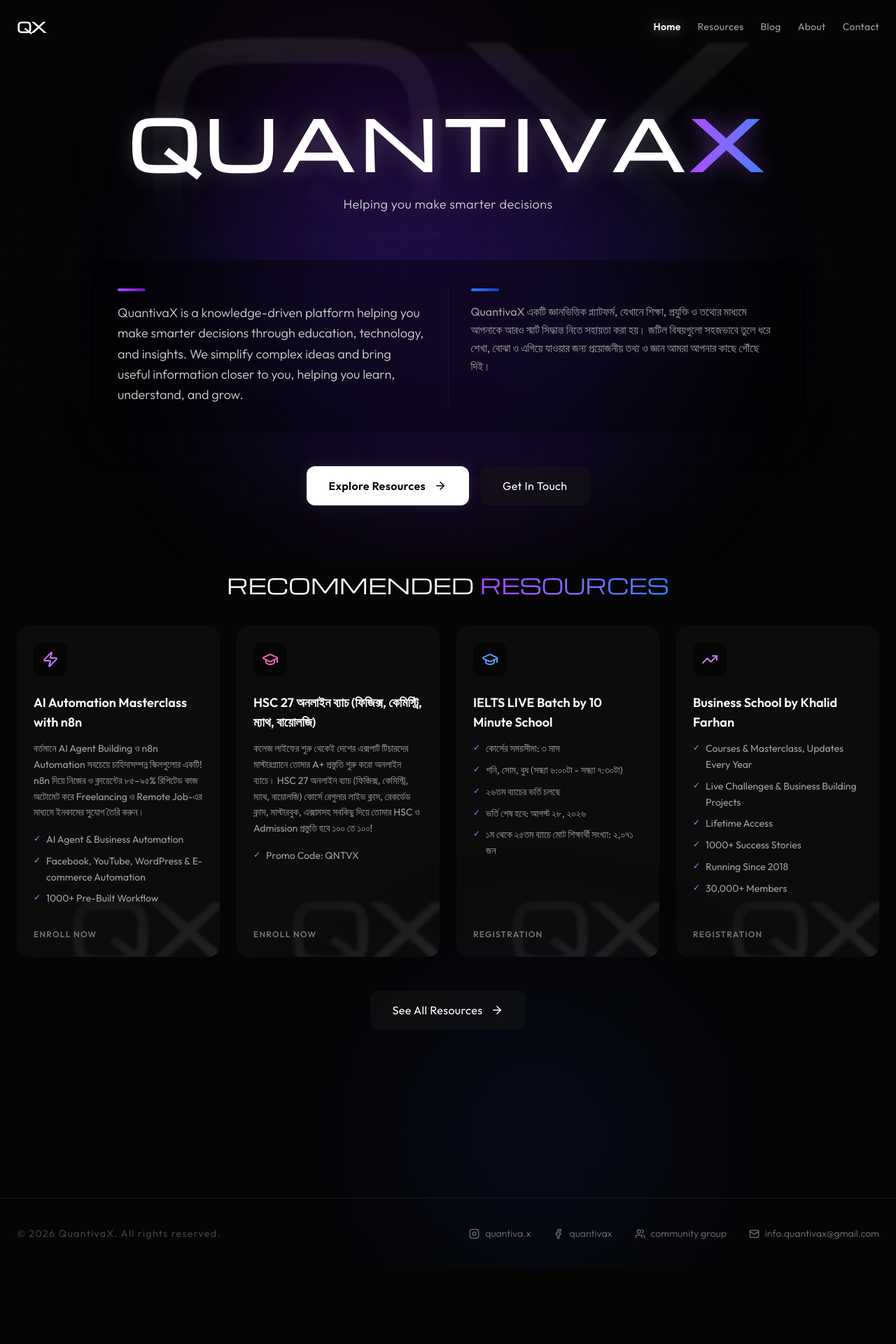
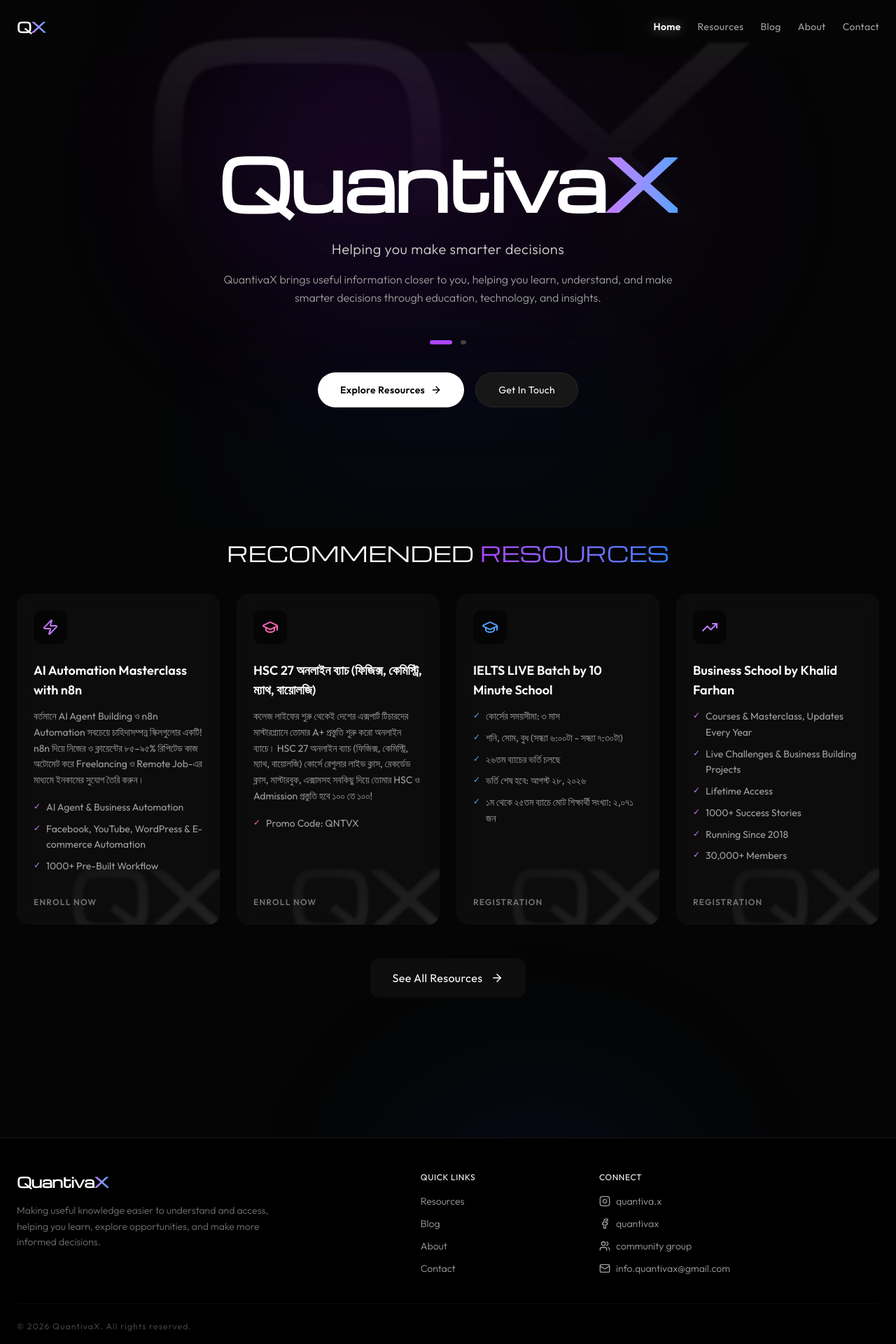
Before and after one commit to syedirfanx/quantiva-x, a React (Vite) app: page / in a window 1280 px wide. Shown: the top 1920 px of the page at 70% size. Before the commit the page ends 1812 px from the top, so only its background shows below. Built offline with nearby package versions, Linux system fonts and the light colour scheme; a web font is replaced by a local one.

Commit message:
Update site

```diff
--- a/src/components/Footer.tsx
+++ b/src/components/Footer.tsx
@@ -1,48 +1,72 @@
+import { Link } from 'react-router-dom';
 import { Instagram, Facebook, Mail, Users } from 'lucide-react';
 
 export default function Footer() {
   return (
-    <footer className="py-10 border-t border-neutral-900 mt-10 md:mt-20 relative z-10">
-      <div className="max-w-7xl mx-auto px-4 sm:px-6 flex flex-col md:flex-row items-center justify-between gap-8">
-        <p className="text-neutral-600 text-xs sm:text-sm tracking-widest font-light order-2 md:order-1">
-          © {new Date().getFullYear()} QuantivaX. All rights reserved.
-        </p>
+    <footer className="py-12 border-t border-neutral-900 mt-10 relative z-10 bg-black">
+      <div className="max-w-7xl mx-auto px-4 sm:px-6">
+        <div className="grid grid-cols-1 md:grid-cols-3 gap-8 md:gap-4 mb-10">
+          {/* Logo & Description */}
+          <div className="flex flex-col items-start space-y-4">
+            <Link to="/" className="text-white font-michroma text-xl font-bold tracking-tight">
+              Quantiva<span className="text-transparent bg-clip-text bg-gradient-to-r from-purple-400 to-blue-400">X</span>
+            </Link>
+            <p className="text-neutral-500 text-sm font-light max-w-sm leading-relaxed">
+              Making useful knowledge easier to understand and access, helping you learn, explore opportunities, and make more informed decisions.
+            </p>
+          </div>
 
-        <div className="flex flex-wrap items-center justify-center gap-6 md:gap-8 order-1 md:order-2">
-          <a
-            href="https://www.instagram.com/quantiva.x/"
-            target="_blank"
-            rel="noreferrer"
-            className="flex items-center space-x-2 text-neutral-500 hover:text-white transition-colors text-sm font-light lowercase group"
-          >
-            <Instagram size={15} className="group-hover:scale-110 transition-transform" />
-            <span>quantiva.x</span>
-          </a>
-          <a
-            href="https://facebook.com/quantivax"
-            target="_blank"
-            rel="noreferrer"
-            className="flex items-center space-x-2 text-neutral-500 hover:text-white transition-colors text-sm font-light lowercase group"
-          >
-            <Facebook size={15} className="group-hover:scale-110 transition-transform" />
-            <span>quantivax</span>
-          </a>
-          <a
-            href="https://www.facebook.com/groups/aicryptospacescience"
-            target="_blank"
-            rel="noreferrer"
-            className="flex items-center space-x-2 text-neutral-500 hover:text-white transition-colors text-sm font-light lowercase group"
-          >
-            <Users size={15} className="group-hover:scale-110 transition-transform" />
-            <span>community group</span>
-          </a>
-          <a
-            href="mailto:info.quantivax@gmail.com"
-            className="flex items-center space-x-2 text-neutral-500 hover:text-white transition-colors text-sm font-light lowercase group"
-          >
-            <Mail size={15} className="group-hover:scale-110 transition-transform" />
-            <span>info.quantivax@gmail.com</span>
-          </a>
+          {/* Quick Links */}
+          <div className="flex flex-col space-y-4 md:items-center">
+            <div className="w-full md:w-auto">
+              <h3 className="text-white font-medium mb-4 tracking-wider text-xs uppercase">Quick Links</h3>
+              <ul className="space-y-3">
+                <li><Link to="/resources" className="text-neutral-400 hover:text-white transition-colors text-sm font-light block">Resources</Link></li>
+                <li><Link to="/blog" className="text-neutral-400 hover:text-white transition-colors text-sm font-light block">Blog</Link></li>
+                <li><Link to="/about" className="text-neutral-400 hover:text-white transition-colors text-sm font-light block">About</Link></li>
+                <li><Link to="/contact" className="text-neutral-400 hover:text-white transition-colors text-sm font-light block">Contact</Link></li>
+              </ul>
+            </div>
+          </div>
+
+          {/* Socials & Contact */}
+          <div className="flex flex-col space-y-4">
+            <div className="w-full md:w-auto">
+              <h3 className="text-white font-medium mb-4 tracking-wider text-xs uppercase">Connect</h3>
+              <ul className="space-y-3 flex flex-col">
+                <li>
+                  <a href="https://www.instagram.com/quantiva.x/" target="_blank" rel="noreferrer" className="flex items-center space-x-2 text-neutral-400 hover:text-white transition-colors text-sm font-light group">
+                    <span><Instagram size={16} className="group-hover:scale-110 transition-transform" /></span>
+                    <span>quantiva.x</span>
+                  </a>
+                </li>
+                <li>
+                  <a href="https://facebook.com/quantivax" target="_blank" rel="noreferrer" className="flex items-center space-x-2 text-neutral-400 hover:text-white transition-colors text-sm font-light group">
+                    <span><Facebook size={16} className="group-hover:scale-110 transition-transform" /></span>
+                    <span>quantivax</span>
+                  </a>
+                </li>
+                <li>
+                  <a href="https://www.facebook.com/groups/aicryptospacescience" target="_blank" rel="noreferrer" className="flex items-center space-x-2 text-neutral-400 hover:text-white transition-colors text-sm font-light group">
+                    <span><Users size={16} className="group-hover:scale-110 transition-transform" /></span>
+                    <span>community group</span>
+                  </a>
+                </li>
+                <li>
+                  <a href="mailto:info.quantivax@gmail.com" className="flex items-center space-x-2 text-neutral-400 hover:text-white transition-colors text-sm font-light group">
+                    <span><Mail size={16} className="group-hover:scale-110 transition-transform" /></span>
+                    <span>info.quantivax@gmail.com</span>
+                  </a>
+                </li>
+              </ul>
+            </div>
+          </div>
+        </div>
+
+        <div className="pt-6 border-t border-neutral-900/50 flex flex-col md:flex-row items-center justify-between gap-4">
+          <p className="text-neutral-600 text-xs tracking-widest font-light text-center md:text-left">
+            © {new Date().getFullYear()} QuantivaX. All rights reserved.
+          </p>
         </div>
       </div>
     </footer>
--- a/src/components/Hero.tsx
+++ b/src/components/Hero.tsx
@@ -1,88 +1,96 @@
 import { useState, useEffect } from "react";
 import { Link } from "react-router-dom";
 import { motion, AnimatePresence } from "motion/react";
-import { ArrowRight } from "lucide-react";
+import { ArrowRight, Sparkles } from "lucide-react";
 
 export default function Hero() {
-  const [taglineIndex, setTaglineIndex] = useState(0);
+  const [slideIndex, setSlideIndex] = useState(0);
 
-  const taglines = [
-    "Helping you make smarter decisions",
-    "যুগোপযোগী সিদ্ধান্তে আপনার বিশ্বস্ত সহযোগী"
+  const slides = [
+    {
+      tagline: "Helping you make smarter decisions",
+      description: "QuantivaX brings useful information closer to you, helping you learn, understand, and make smarter decisions through education, technology, and insights."
+    },
+    {
+      tagline: "যুগোপযোগী সিদ্ধান্তে আপনার বিশ্বস্ত সহযোগী",
+      description: "QuantivaX আপনাকে প্রয়োজনীয় জ্ঞান ও তথ্যের সঙ্গে যুক্ত রাখে, যা আপনাকে নতুন কিছু শিখতে, বিষয়গুলো গভীরভাবে বুঝতে এবং জীবনের নানা ক্ষেত্রে আরও সচেতন ও স্মার্ট সিদ্ধান্ত নিতে সাহায্য করে।"
+    }
   ];
 
   useEffect(() => {
     const interval = setInterval(() => {
-      setTaglineIndex((current) => (current + 1) % taglines.length);
-    }, 9000);
+      setSlideIndex((current) => (current + 1) % slides.length);
+    }, 10000); // Increased stay time to 10 seconds
     return () => clearInterval(interval);
-  }, []);
+  }, [slides.length]);
 
   return (
-    <section className="relative min-h-[85vh] flex flex-col justify-center items-center px-4 sm:px-6 py-20 overflow-hidden">
+    <section className="relative min-h-[85vh] flex items-center px-6 sm:px-12 md:px-20 lg:px-32 pt-10 pb-20 overflow-hidden">
 
-      {/* Modern Background Effects */}
+      {/* Minimal Background Effects */}
       <div className="absolute inset-0 -z-10 flex items-center justify-center overflow-hidden">
-        <div className="absolute top-1/2 left-1/2 -translate-x-1/2 -translate-y-1/2 w-[300px] md:w-[600px] h-[300px] md:h-[600px] bg-purple-600/15 rounded-full blur-[100px] md:blur-[120px]"></div>
-        <div className="absolute top-1/2 left-1/2 -translate-x-1/2 -translate-y-1/2 w-[400px] md:w-[800px] h-[200px] md:h-[400px] bg-blue-600/10 rounded-full blur-[100px] md:blur-[120px]"></div>
-        <div className="absolute inset-0 bg-[linear-gradient(rgba(255,255,255,0.02)_1px,transparent_1px),linear-gradient(90deg,rgba(255,255,255,0.02)_1px,transparent_1px)] bg-[size:32px_32px] [mask-image:radial-gradient(ellipse_60%_60%_at_50%_50%,#000_10%,transparent_100%)]"></div>
+        <div className="absolute top-0 left-1/2 -translate-x-1/2 w-[800px] h-[400px] bg-purple-600/10 rounded-full blur-[120px] opacity-50"></div>
+        <div className="absolute bottom-0 left-1/2 -translate-x-1/2 w-[600px] h-[300px] bg-blue-600/10 rounded-full blur-[100px] opacity-50"></div>
+        <div className="absolute inset-0 bg-[linear-gradient(rgba(255,255,255,0.01)_1px,transparent_1px),linear-gradient(90deg,rgba(255,255,255,0.01)_1px,transparent_1px)] bg-[size:40px_40px] [mask-image:radial-gradient(ellipse_80%_50%_at_50%_0%,#000_20%,transparent_100%)]"></div>
       </div>
 
+      <div className="max-w-4xl mx-auto w-full flex flex-col items-center text-center relative z-10">
+        {/* Main Content */}
+        <div className="flex flex-col items-center text-center w-full">
           {/* Main Heading */}
           <motion.h1
             initial={{ opacity: 0, y: 20 }}
             animate={{ opacity: 1, y: 0 }}
             transition={{ delay: 0.1 }}
-        className="text-4xl sm:text-6xl md:text-8xl font-michroma font-bold tracking-widest mb-6 flex items-center justify-center relative z-10"
+            className="text-6xl sm:text-7xl md:text-8xl lg:text-[100px] font-michroma font-bold tracking-tight mb-8 flex items-center justify-center"
           >
-        <span className="text-white drop-shadow-[0_0_15px_rgba(255,255,255,0.2)]">QUANTIVA</span>
-        <span className="text-transparent bg-clip-text bg-gradient-to-r from-purple-500 to-blue-500 drop-shadow-[0_0_15px_rgba(168,85,247,0.5)]">X</span>
+            <span className="text-white">Quantiva</span>
+            <span className="text-transparent bg-clip-text bg-gradient-to-r from-purple-400 to-blue-400">X</span>
           </motion.h1>
 
-      {/* Animated Tagline */}
+          {/* Slide Content (Tagline + Description) */}
           <motion.div
             initial={{ opacity: 0 }}
             animate={{ opacity: 1 }}
             transition={{ delay: 0.2 }}
-        className="h-6 sm:h-8 mb-12 sm:mb-16 flex justify-center items-center overflow-hidden relative z-10"
+            className="relative min-h-[140px] sm:min-h-[120px] mb-6 w-full max-w-2xl mx-auto"
           >
             <AnimatePresence mode="wait">
               <motion.div
-            key={taglineIndex}
+                key={slideIndex}
                 initial={{ opacity: 0, y: 15 }}
                 animate={{ opacity: 1, y: 0 }}
                 exit={{ opacity: 0, y: -15 }}
-            transition={{ duration: 0.5, ease: "easeInOut" }}
-            className={`text-sm sm:text-lg font-light tracking-wide text-neutral-300`}
+                transition={{ duration: 0.4, ease: "easeInOut" }}
+                className="absolute inset-0"
               >
-            {taglines[taglineIndex]}
+                <div className="text-base sm:text-xl font-light tracking-wide text-neutral-300 mb-4">
+                  {slides[slideIndex].tagline}
+                </div>
+                <p className="text-sm sm:text-base font-light text-neutral-400 leading-relaxed">
+                  {slides[slideIndex].description}
+                </p>
               </motion.div>
             </AnimatePresence>
           </motion.div>
 
-      {/* Modern Glassmorphism Description Card */}
+          {/* Dots Navigation */}
           <motion.div
-        initial={{ opacity: 0, y: 20 }}
-        animate={{ opacity: 1, y: 0 }}
+            initial={{ opacity: 0 }}
+            animate={{ opacity: 1 }}
             transition={{ delay: 0.3 }}
-        className="flex flex-col md:flex-row gap-8 max-w-5xl w-full text-left items-start relative z-10 p-6 sm:p-10 rounded-[2rem] bg-black/40 backdrop-blur-xl shadow-2xl"
+            className="flex items-center justify-center gap-3 mb-10"
           >
-        <div className="flex-1 space-y-4">
-          <div className="w-10 h-1 rounded-full bg-gradient-to-r from-purple-500 to-purple-800"></div>
-          <p className="text-sm sm:text-base md:text-lg font-light text-neutral-300 leading-relaxed">
-            QuantivaX is a knowledge-driven platform helping you make smarter decisions through education, technology, and insights. We simplify complex ideas and bring useful information closer to you, helping you learn, understand, and grow.
-          </p>
-        </div>
-
-        <div className="hidden md:block w-[1px] self-stretch bg-neutral-800/60"></div>
-        <div className="block md:hidden h-[1px] w-full bg-neutral-800/60"></div>
-
-        <div className="flex-1 space-y-4">
-          <div className="w-10 h-1 rounded-full bg-gradient-to-r from-blue-500 to-blue-800"></div>
-          <p className="text-sm sm:text-base text-neutral-400 leading-relaxed">
-            QuantivaX একটি জ্ঞানভিত্তিক প্ল্যাটফর্ম, যেখানে শিক্ষা, প্রযুক্তি ও তথ্যের মাধ্যমে আপনাকে আরও স্মার্ট সিদ্ধান্ত নিতে সহায়তা করা হয়। জটিল বিষয়গুলো সহজভাবে তুলে ধরে শেখা, বোঝা ও এগিয়ে যাওয়ার জন্য প্রয়োজনীয় তথ্য ও জ্ঞান আমরা আপনার কাছে পৌঁছে দিই।
-          </p>
-        </div>
+            {slides.map((_, idx) => (
+              <button
+                key={idx}
+                onClick={() => setSlideIndex(idx)}
+                className={`h-1.5 rounded-full transition-all duration-300 ${
+                  slideIndex === idx ? "w-8 bg-purple-500" : "w-2 bg-neutral-700 hover:bg-neutral-500"
+                }`}
+                aria-label={`Go to slide ${idx + 1}`}
+              />
+            ))}
           </motion.div>
 
           {/* Call to Actions */}
@@ -90,22 +98,24 @@
             initial={{ opacity: 0, y: 20 }}
             animate={{ opacity: 1, y: 0 }}
             transition={{ delay: 0.4 }}
-        className="mt-12 flex flex-col sm:flex-row gap-4 relative z-10 w-full sm:w-auto px-4 sm:px-0"
+            className="flex flex-col sm:flex-row justify-center gap-4 w-full sm:w-auto"
           >
             <Link
               to="/resources"
-          className="group w-full sm:w-auto px-8 py-4 rounded-xl bg-white text-black font-semibold tracking-wide hover:bg-neutral-200 transition-all flex items-center justify-center gap-3 shadow-[0_0_20px_rgba(255,255,255,0.1)] hover:shadow-[0_0_25px_rgba(255,255,255,0.2)]"
+              className="group w-full sm:w-auto px-8 py-3.5 rounded-full bg-white text-black text-sm font-semibold tracking-wide hover:bg-neutral-200 transition-all flex items-center justify-center gap-2"
             >
               Explore Resources
-          <ArrowRight size={18} className="group-hover:translate-x-1 transition-transform" />
+              <ArrowRight size={16} className="group-hover:translate-x-1 transition-transform" />
             </Link>
             <Link
               to="/contact"
-          className="w-full sm:w-auto px-8 py-4 rounded-xl bg-neutral-900/50 text-white font-medium tracking-wide hover:bg-neutral-800 transition-all flex items-center justify-center"
+              className="w-full sm:w-auto px-8 py-3.5 rounded-full bg-neutral-900 border border-neutral-800 text-white text-sm font-medium tracking-wide hover:bg-neutral-800 transition-all flex items-center justify-center"
             >
               Get In Touch
             </Link>
           </motion.div>
+        </div>
+      </div>
 
     </section>
   );
--- a/src/components/Navigation.tsx
+++ b/src/components/Navigation.tsx
@@ -50,7 +50,7 @@
         >
           uantiva
         </motion.span>
-        <span>X</span>
+        <span className="text-transparent bg-clip-text bg-gradient-to-r from-purple-400 to-blue-400">X</span>
       </Link>
 
       {/* Desktop Menu */}
--- a/src/index.css
+++ b/src/index.css
@@ -10,3 +10,9 @@
   background-color: #050505;
   color: #fafafa;
 }
+
+@keyframes dash {
+  to {
+    stroke-dashoffset: -20;
+  }
+}
--- a/src/pages/About.tsx
+++ b/src/pages/About.tsx
@@ -70,7 +70,7 @@
               initial={{ opacity: 0, y: 20 }}
               animate={{ opacity: 1, y: 0 }}
               transition={{ delay: 0.2 + (i * 0.1) }}
-              className={`group relative overflow-hidden rounded-2xl bg-black/40 backdrop-blur-md p-8 md:p-10 transition-colors duration-500`}
+              className={`group relative overflow-hidden rounded-2xl bg-neutral-900/40 backdrop-blur-md p-8 md:p-10 transition-colors duration-500`}
             >
               <div className={`absolute inset-0 bg-gradient-to-br ${value.gradient} opacity-0 group-hover:opacity-100 transition-opacity duration-500`}></div>
 
--- a/src/pages/Blog.tsx
+++ b/src/pages/Blog.tsx
@@ -13,7 +13,7 @@
 
       <div className="flex flex-col space-y-6 w-full max-w-3xl">
         {posts.map((post, i) => (
-          <Link key={i} to={`/blog/${post.slug}`} className="group relative overflow-hidden rounded-2xl bg-black/40 backdrop-blur-md p-8 transition-colors duration-500 cursor-pointer block">
+          <Link key={i} to={`/blog/${post.slug}`} className="group relative overflow-hidden rounded-2xl bg-neutral-900/40 backdrop-blur-md p-8 transition-colors duration-500 cursor-pointer block">
             <div className="absolute inset-0 bg-gradient-to-r from-blue-600/5 to-purple-600/5 opacity-0 group-hover:opacity-100 transition-opacity duration-500"></div>
 
             {/* QX Watermark */}
--- a/src/pages/Contact.tsx
+++ b/src/pages/Contact.tsx
@@ -62,7 +62,7 @@
               href={contact.link}
               target="_blank"
               rel="noopener noreferrer"
-              className={`group relative overflow-hidden rounded-2xl bg-black/40 backdrop-blur-md p-10 flex flex-col items-center text-center transition-colors duration-500 h-full`}
+              className={`group relative overflow-hidden rounded-2xl bg-neutral-900/40 backdrop-blur-md p-10 flex flex-col items-center text-center transition-colors duration-500 h-full`}
             >
               {/* Subtle background gradient on hover */}
               <div className={`absolute inset-0 bg-gradient-to-br ${contact.gradient} opacity-0 group-hover:opacity-100 transition-opacity duration-500`}></div>
```
Also changed, not shown: src/assets/images/quantivax_hero_art_1786837018045.jpg (added). Lines whose indentation alone changed are shown as unchanged.
